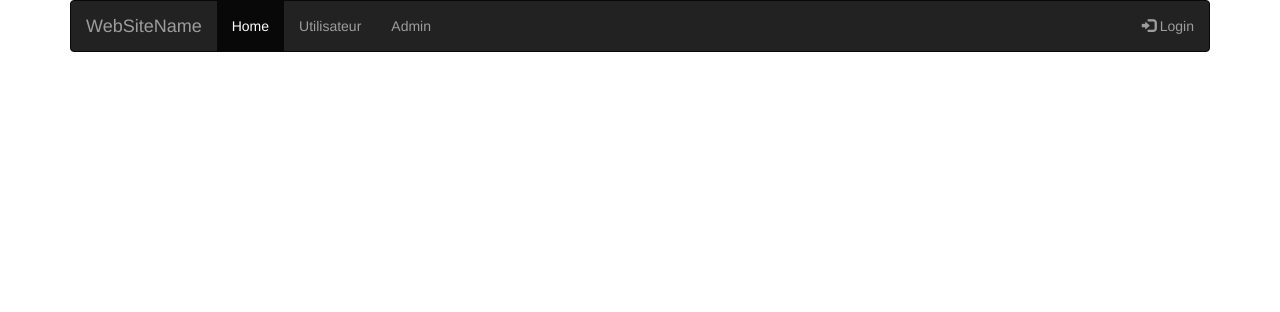
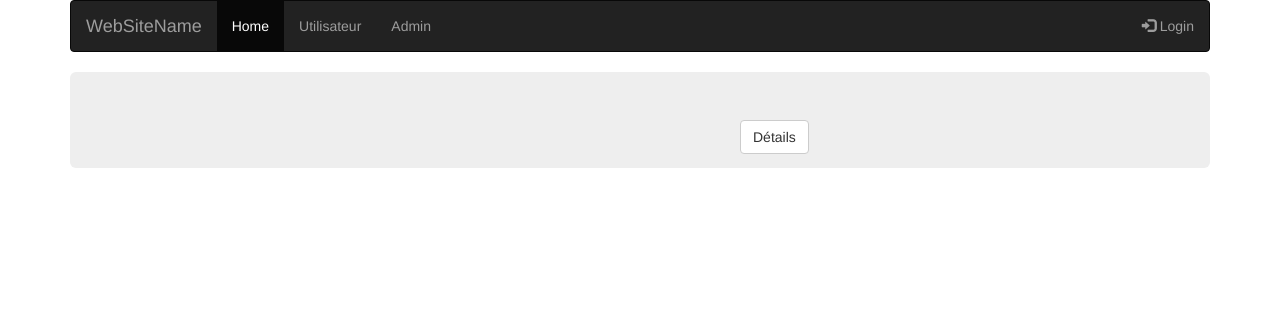
Before and after one commit to psccc97/TPILocationVehicule, a PHP site: page / in a window 1280 px wide. Shown: the top 312 px of the page. Run offline with PHP 8.4, Linux system fonts and the light colour scheme.

Commit message:
modification de l'interface

```diff
--- a/views/viewIndex.php
+++ b/views/viewIndex.php
@@ -7,6 +7,7 @@
     </head>
     <body>
         <div class="container">
+            <!-- Navigation -->
            <nav class="navbar navbar-inverse">
                 <div class="container-fluid">
                     <div class="navbar-header">
@@ -24,6 +25,17 @@
                     </ul>
                 </div>
             </nav>
+            <div class="" ></div>
+            <!-- Affichage véhicules -->
+            <div class="jumbotron">
+                <div class="col-md-7">
+                    <!-- Image de la voiture -->
+                </div>
+                <div class="col-md-5">
+                    <!-- Affichage des diférent données sur le véhicle -->
+                    <a class="btn btn-default" href="#" role="button"> Détails</a>
+                </div>
+            </div>
         </div>
     </body>
 </html>
```
Also changed, not shown: nbproject/private/private.xml (+1 -6 lines).
